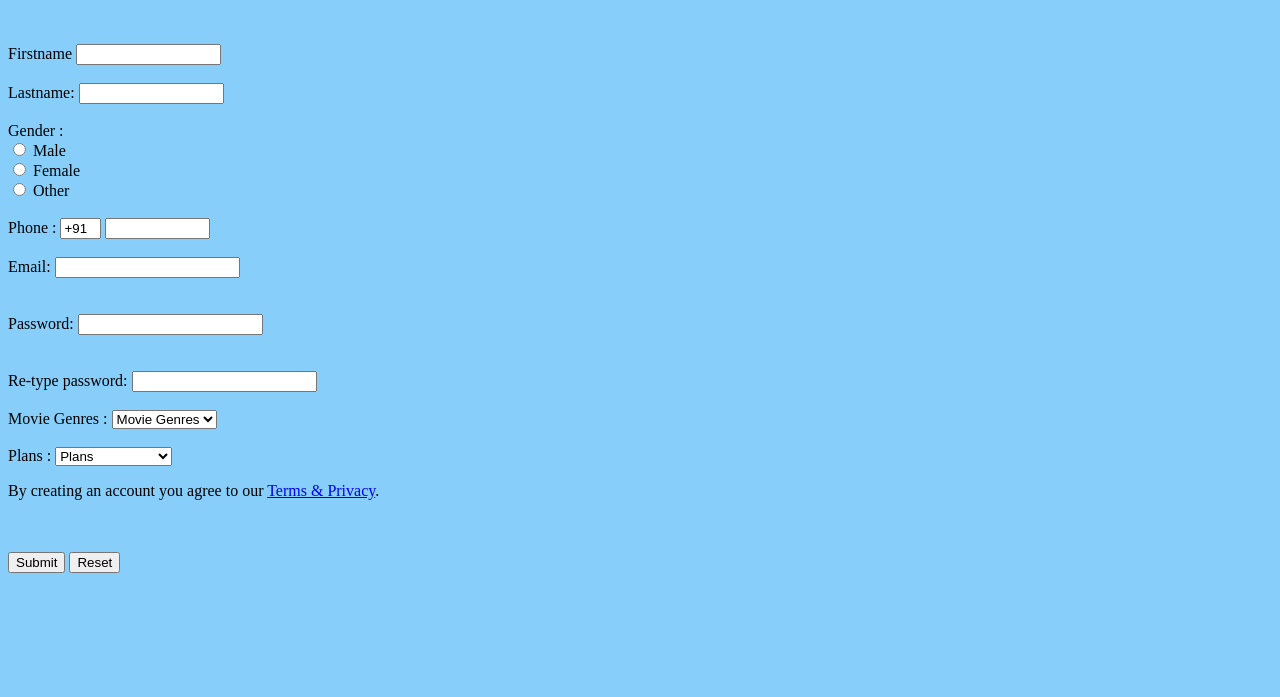
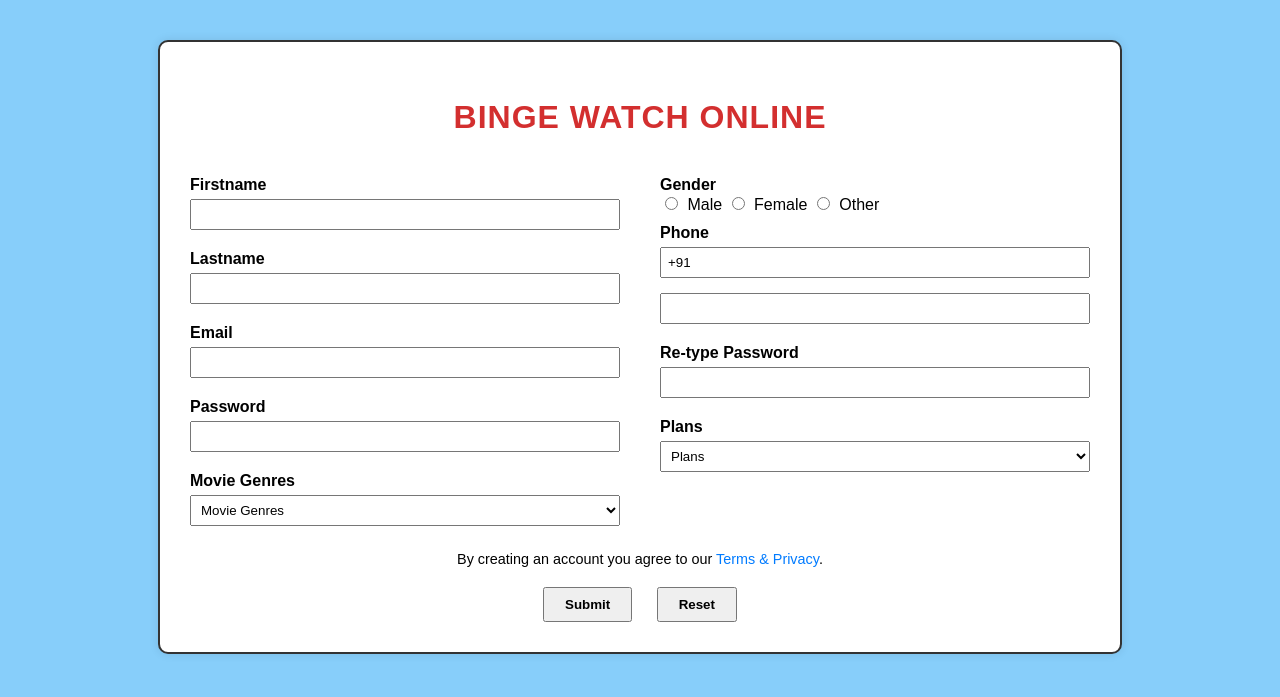
Before and after one commit to satyanarayanasetti/online_movie_booking, a plain HTML site: page index.html in a window 1280 px wide. Drawn offline with Linux system fonts and the light colour scheme.

Commit message:
# updated html

```diff
--- a/index.html
+++ b/index.html
@@ -1,49 +1,112 @@
-<Html>
+<!DOCTYPE html>
+<html>
 <head>
-    <title>
-   Binge Watch Online
-    </title>
+    <title>Binge Watch Online</title>
+    <style>
+        body {
+            background-color: lightskyblue;
+            font-family: Arial, sans-serif;
+            margin: 0;
+            padding: 0;
+        }
+
+        .form-container {
+            background-color: white;
+            max-width: 900px;
+            margin: 40px auto;
+            padding: 30px;
+            border: 2px solid #333;
+            border-radius: 10px;
+            box-shadow: 0 0 10px rgba(0,0,0,0.1);
+        }
+
+        h2 {
+            text-align: center;
+            margin-bottom: 30px;
+            font-size: 32px;
+            font-weight: bold;
+            color: #d32f2f;
+            text-transform: uppercase;
+            letter-spacing: 1px;
+        }
+
+        .form-row {
+            display: flex;
+            justify-content: space-between;
+            gap: 40px;
+            flex-wrap: wrap;
+        }
+
+        .form-column {
+            flex: 1;
+            min-width: 300px;
+        }
+
+        label {
+            display: block;
+            margin-top: 10px;
+            font-weight: bold;
+        }
+
+        input[type="text"],
+        input[type="email"],
+        input[type="password"],
+        select {
+            width: 100%;
+            padding: 6px;
+            margin-top: 5px;
+            margin-bottom: 10px;
+            box-sizing: border-box;
+        }
+
+        input[type="radio"] {
+            margin-right: 5px;
+        }
+
+        .form-actions {
+            text-align: center;
+            margin-top: 20px;
+        }
+
+        .form-actions input {
+            padding: 8px 20px;
+            margin: 0 10px;
+            font-weight: bold;
+            cursor: pointer;
+        }
+
+        .form-container p {
+            text-align: center;
+            margin-top: 15px;
+            font-size: 0.9em;
+        }
+
+        a {
+            color: #007BFF;
+            text-decoration: none;
+        }
+    </style>
 </head>
-    <body bgcolor="Lightskyblue">
-    <br>
-    <br>
+<body>
 
+<div class="form-container">
+    <h2>Binge Watch Online</h2>
     <form>
+        <div class="form-row">
+            <div class="form-column">
+                <label>Firstname</label>
+                <input type="text" name="firstname" />
 
-    <label> Firstname </label>
-    <input type="text" name="firstname" size="15"/> <br> <br>
-    <label> Lastname: </label>
-    <input type="text" name="lastname" size="15"/> <br> <br>
+                <label>Lastname</label>
+                <input type="text" name="lastname" />
 
-    <label>
-        Gender :
-        </label><br>
-        <input type="radio" name="male"/> Male <br>
-        <input type="radio" name="female"/> Female <br>
-        <input type="radio" name="other"/> Other  <br>
-        <br>
+                <label>Email</label>
+                <input type="email" name="email" />
 
+                <label>Password</label>
+                <input type="password" name="pass" />
 
-    <label>
-        Phone :
-        </label>
-        <input type="text" name="country code"  value="+91" size="2"/>
-        <input type="text" name="phone" size="10"/> <br> <br>
-
-        Email:
-        <input type="email" id="email" name="email"/> <br>
-        <br> <br>
-
-        Password:
-        <input type="Password" id="pass" name="pass"> <br>
-        <br> <br>
-
-        Re-type password:
-        <input type="Password" id="repass" name="repass"> <br> <br>
-
-    <label>
-        Movie Genres :
-    </label>
+                <label>Movie Genres</label>
                 <select>
                     <option value="Movie Genres">Movie Genres</option>
                     <option value="Action">Action</option>
@@ -53,28 +116,39 @@
                     <option value="Animation">Animation</option>
                     <option value="Comedy">Comedy</option>
                 </select>
-    <br> <br>
+            </div>
 
-    <label>
-        Plans :
-    </label>
+            <div class="form-column">
+                <label>Gender</label>
+                <input type="radio" name="gender" value="male" /> Male
+                <input type="radio" name="gender" value="female" /> Female
+                <input type="radio" name="gender" value="other" /> Other
+
+                <label>Phone</label>
+                <input type="text" name="country code" value="+91" size="2" />
+                <input type="text" name="phone" />
+
+                <label>Re-type Password</label>
+                <input type="password" name="repass" />
+
+                <label>Plans</label>
                 <select>
                     <option value="Plans">Plans</option>
                     <option value="Monthly Plan">Monthly Plan</option>
                     <option value="Half-yearly Plan">Half-yearly Plan</option>
                     <option value="Yearly Plan">Yearly Plan</option>
                 </select>
-
+            </div>
+        </div>
 
         <p>By creating an account you agree to our <a href="#">Terms & Privacy</a>.</p>
-    <br>
-    <br>
 
+        <div class="form-actions">
             <a href="thankyou.html"><input type="button" value="Submit"></a>
             <input type="reset" value="Reset">
+        </div>
+    </form>
+</div>
 
-
-
-    </form>
 </body>
 </html>
```
Also changed, not shown: thankyou.html (+14 -1 lines). Lines whose indentation alone changed are shown as unchanged.
